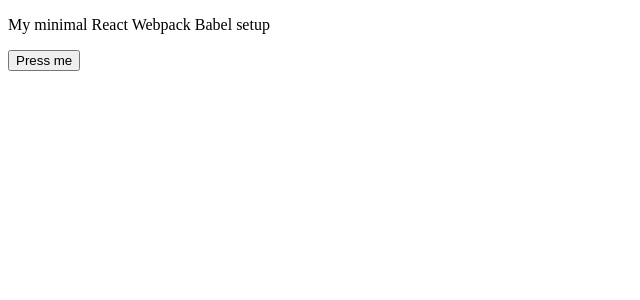
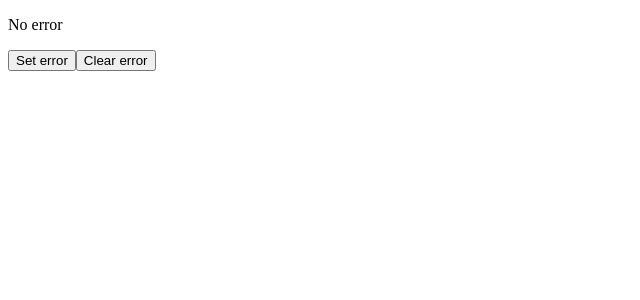
Before and after one commit to marcaltmann/react-environment, a React app: page / in a window 1280 px wide. Shown: the top 300 px of the page, without its empty margins (0-640 px from the left). Built offline with nearby package versions, Linux system fonts and the light colour scheme.

Commit message:
Redux integration example

```diff
--- a/package.json
+++ b/package.json
@@ -35,6 +35,7 @@
     "webpack-merge": "^4.1.0"
   },
   "dependencies": {
+    "classnames": "^2.2.5",
     "prop-types": "^15.5.10",
     "react": "^15.6.1",
     "react-dom": "^15.6.1",
--- /dev/null
+++ b/src/actions/error.js
@@ -0,0 +1,16 @@
+import * as types from '../constants/types.js';
+
+export function setError(message) {
+  return {
+    type: types.error.SET,
+    payload: {
+      message,
+    },
+  };
+}
+
+export function clearError() {
+  return {
+    type: types.error.CLEAR,
+  };
+}
--- a/src/components/Dummy.js
+++ b/src/components/Dummy.js
@@ -1,20 +1,57 @@
-import React from 'react';
+import React, { Component } from 'react';
+import { connect } from 'react-redux';
 import PropTypes from 'prop-types';
+import classNames from 'classnames';
+import { setError, clearError } from '../actions/error';
 
-const Dummy = (props) => (
-  <div>
-    <p className="content">
-      {props.content}
-    </p>
-    <button className="button" onClick={props.onButtonClick}>
-      Press me
-    </button>
-  </div>
-);
+class Dummy extends Component {
+  constructor(props) {
+    super(props);
+    this.onSetErrorClick = this.onSetErrorClick.bind(this);
+    this.onClearErrorClick = this.onClearErrorClick.bind(this);
+  }
+
+  onSetErrorClick() {
+    this.props.dispatch(setError('Something went wrong'));
+  }
+
+  onClearErrorClick() {
+    this.props.dispatch(clearError());
+  }
+
+  render() {
+    const { error } = this.props;
+
+    return (
+      <div>
+        { error ?
+          <p className={classNames('Paragraph', 'has-error')}>
+            Error: {error}
+          </p> :
+          <p className={classNames('Paragraph')}>
+            No error
+          </p>
+        }
+        <button className="Button" onClick={this.onSetErrorClick}>
+          Set error
+        </button>
+        <button className="Button" onClick={this.onClearErrorClick}>
+          Clear error
+        </button>
+      </div>
+    );
+  }
+}
 
 Dummy.propTypes = {
-  content: PropTypes.string,
-  onButtonClick: PropTypes.func.isRequired,
+  error: PropTypes.bool,
+  dispatch: PropTypes.func.isRequired,
 };
 
-export default Dummy;
+function mapStateToProps(state) {
+  return {
+    error: state.error,
+  };
+}
+
+export default connect(mapStateToProps)(Dummy);
--- a/src/constants/initialState.js
+++ b/src/constants/initialState.js
@@ -1,3 +1,4 @@
 export default {
   loading: false,
+  error: null,
 };
--- a/src/constants/types.js
+++ b/src/constants/types.js
@@ -1,9 +1,14 @@
 export const app = {
-  LOADING: 'new-project/app/loading',
-  LOADED: 'new-project/app/loaded',
+  LOADING: 'app/loading',
+  LOADED: 'app/loaded',
 };
 
 export const auth = {
-  LOGIN: 'new-project/auth/login',
-  LOGOUT: 'new-project/auth/logout',
+  LOGIN: 'auth/login',
+  LOGOUT: 'auth/logout',
 };
+
+export const error = {
+  SET: 'error/set',
+  CLEAR: 'error/clear',
+};
--- a/src/index.js
+++ b/src/index.js
@@ -1,17 +1,22 @@
 /* eslint-disable */
 import React from 'react';
 import ReactDOM from 'react-dom';
+import { Provider } from 'react-redux';
+import configureStore from './store/configureStore';
+import './store/exampleUse';
 import Dummy from './components/Dummy';
 
-import './store/exampleUse';
+const store = configureStore();
 
-let title = 'My minimal React Webpack Babel setup';
-let onButtonClick = () => {
+const title = 'My minimal React Webpack Babel setup';
+const onButtonClick = () => {
   console.log('clicked…');
 };
 
 ReactDOM.render(
-  <Dummy content={title} onButtonClick={onButtonClick} />,
+  <Provider store={store}>
+    <Dummy content={title} onButtonClick={onButtonClick} />
+  </Provider>,
   document.getElementById('app')
 );
 
--- /dev/null
+++ b/src/reducers/error.js
@@ -0,0 +1,13 @@
+import initialState from '../constants/initialState';
+import * as types from '../constants/types';
+
+export function error(state = initialState.error, action) {
+  switch (action.type) {
+  case types.error.SET:
+    return action.payload.message;
+  case types.error.CLEAR:
+    return null;
+  default:
+    return state;
+  }
+}
--- a/src/reducers/root.js
+++ b/src/reducers/root.js
@@ -1,8 +1,10 @@
 import { combineReducers } from 'redux';
-import { loading } from './loading.js';
+import { loading } from './loading';
+import { error } from './error';
 
 const rootReducer = combineReducers({
   loading,
+  error,
 });
 
 export default rootReducer;
```
